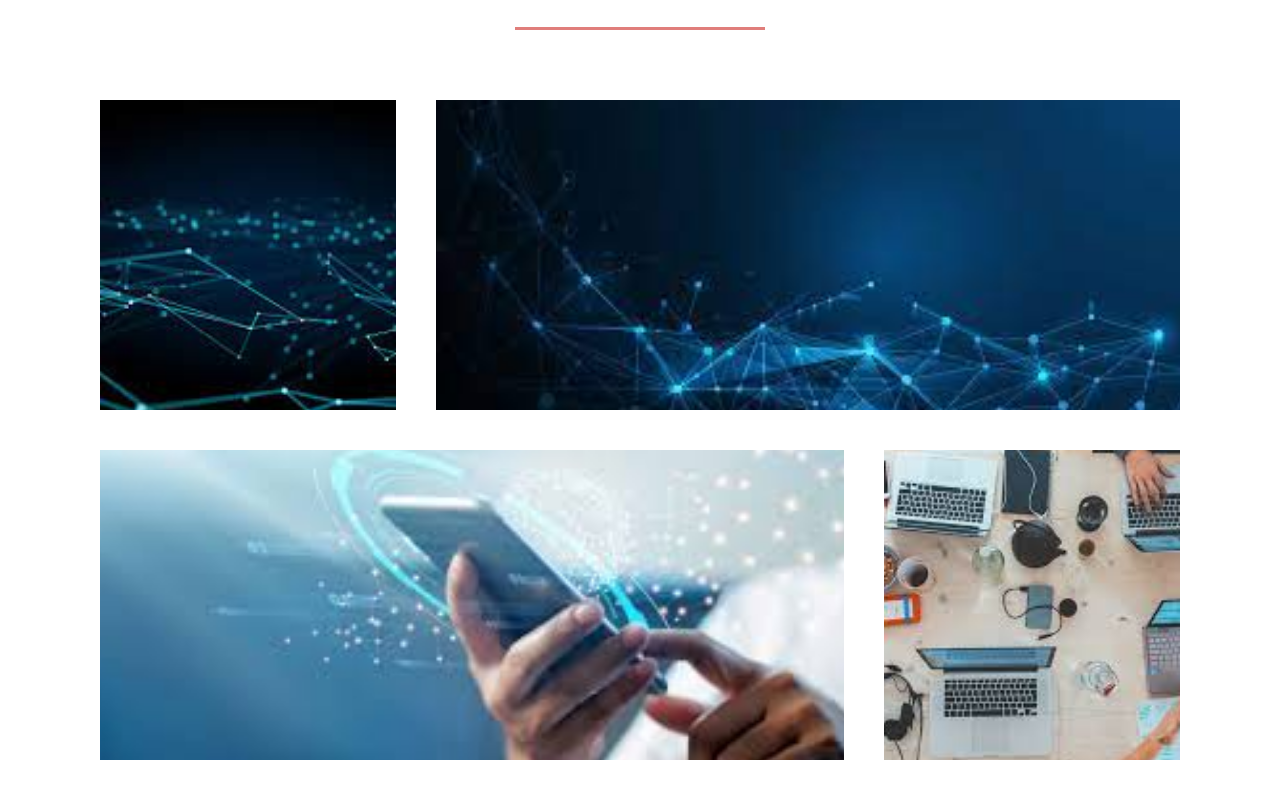
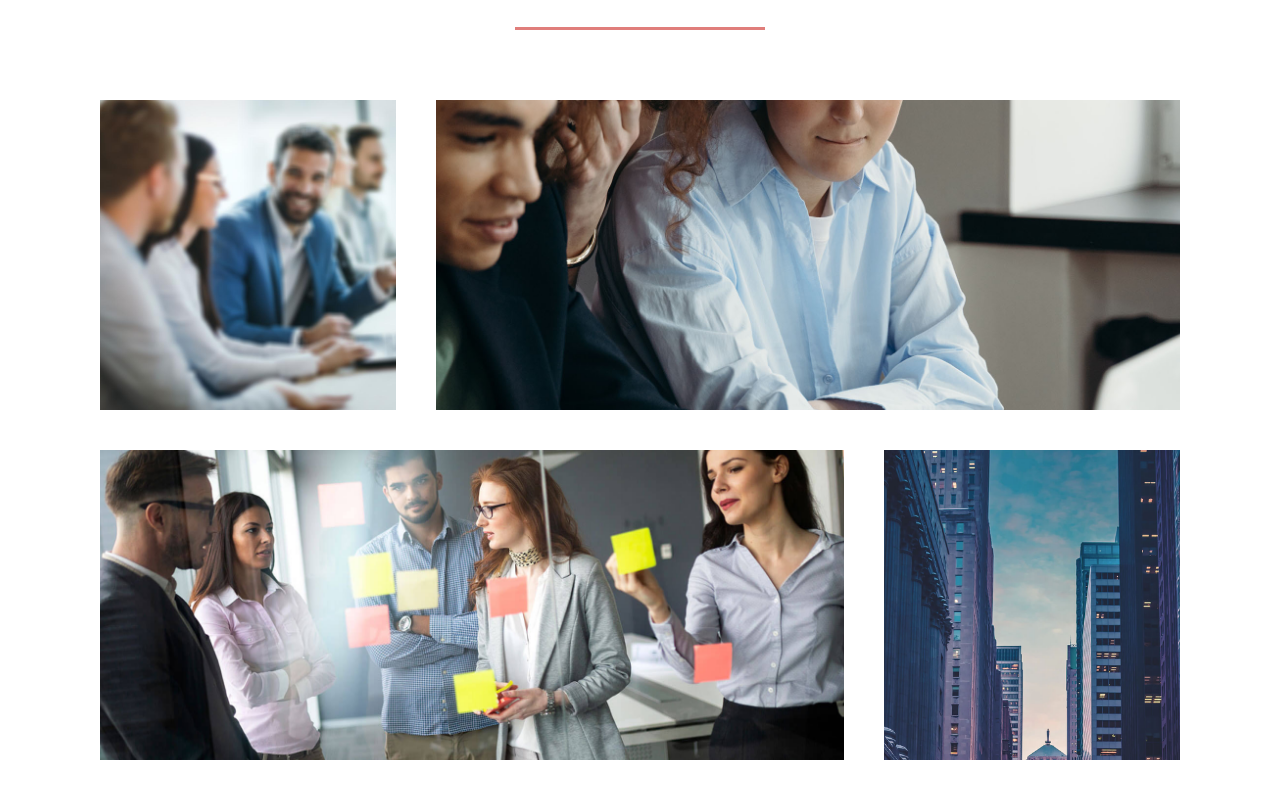
Before and after one commit to Chiamaka007/templite_frontend, a plain HTML site: page templates/tronix-template/index.html in a window 1280 px wide. Shown: the part 1090-1888 px from the top of the page. Drawn offline with Linux system fonts and the light colour scheme.

Commit message:
Update Images

```diff
--- a/templates/tronix-template/style.css
+++ b/templates/tronix-template/style.css
@@ -71,19 +71,19 @@ hr {
 }
 
 .image-1 {
-	background-image: url("./img/img1.jpeg");
+	background-image: url("./img/2.jpg");
 }
 
 .image-2 {
-	background-image: url("./img/img2.jpeg");
+	background-image: url("./img/1.jpg");
 }
 
 .image-3 {
-	background-image: url("./img/img4.jpeg");
+	background-image: url("./img/4.jpg");
 }
 
 .image-4 {
-	background-image: url("./img/img3.jpeg");
+	background-image: url("./img/hero-bg.jpg");
 }
 
 section h3.title {
```
Also changed, not shown: templates/tronix-template/img/1.jpg (added), templates/tronix-template/img/2.jpg (added), templates/tronix-template/img/4.jpg (added), templates/tronix-template/img/img1.jpeg (deleted), templates/tronix-template/img/img2.jpeg (deleted), templates/tronix-template/img/img3.jpeg (deleted), templates/tronix-template/img/img4.jpeg (deleted).
